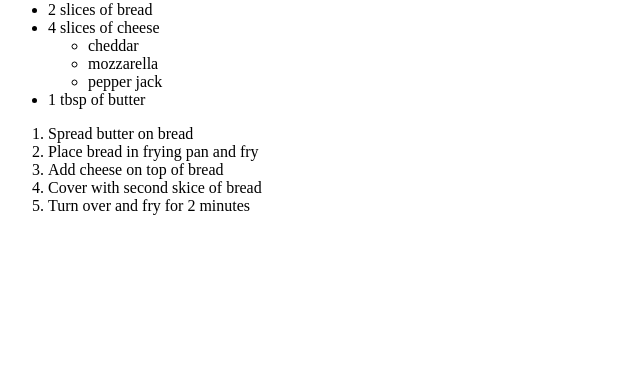
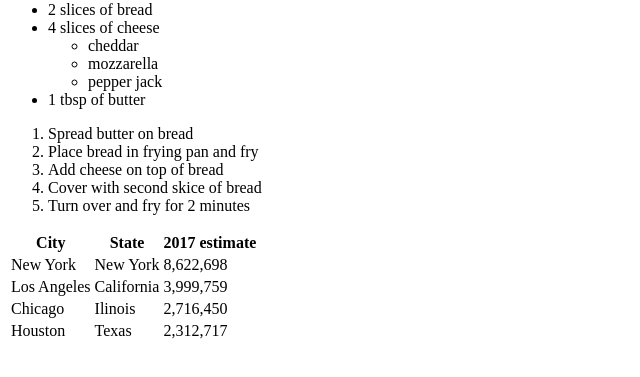
Before and after one commit to Muthomi254/phase0, a plain HTML site: page index.html in a window 1280 px wide. Shown: the part 177-554 px from the top of the page, without its empty margins (0-640 px from the left). Drawn offline with Linux system fonts and the light colour scheme.

Commit message:
completed assignment

```diff
--- a/index.html
+++ b/index.html
@@ -5,6 +5,7 @@
 <h1>Hello, World</h1>
 <a href="https://flatironschool.com">Flatiron School</a>
 
+ <!--unordered lists!-->
 <h1>Creat Unordered Lists</h1>
 
 <ul>
@@ -25,3 +26,36 @@
     <li>Cover with second skice of bread</li>
     <li>Turn over and fry for 2 minutes</li>
   </ol>
+
+<!--tables!-->
+<table>
+  <tr>
+    <th>City</th>
+    <th>State</th>
+    <th>2017 estimate</th>
+  </tr>
+
+  <tr>
+    <td>New York</td>
+    <td>New York</td>
+    <td>8,622,698</td>
+  </tr>
+
+  <tr>
+    <td>Los Angeles</td>
+    <td>California</td>
+    <td>3,999,759</td>
+  </tr>
+
+  <tr>
+    <td>Chicago</td>
+    <td>Ilinois</td>
+    <td>2,716,450</td>
+  </tr>
+
+  <tr>
+    <td>Houston</td>
+    <td>Texas</td>
+    <td>2,312,717</td>
+  </tr>
+</table>
```
